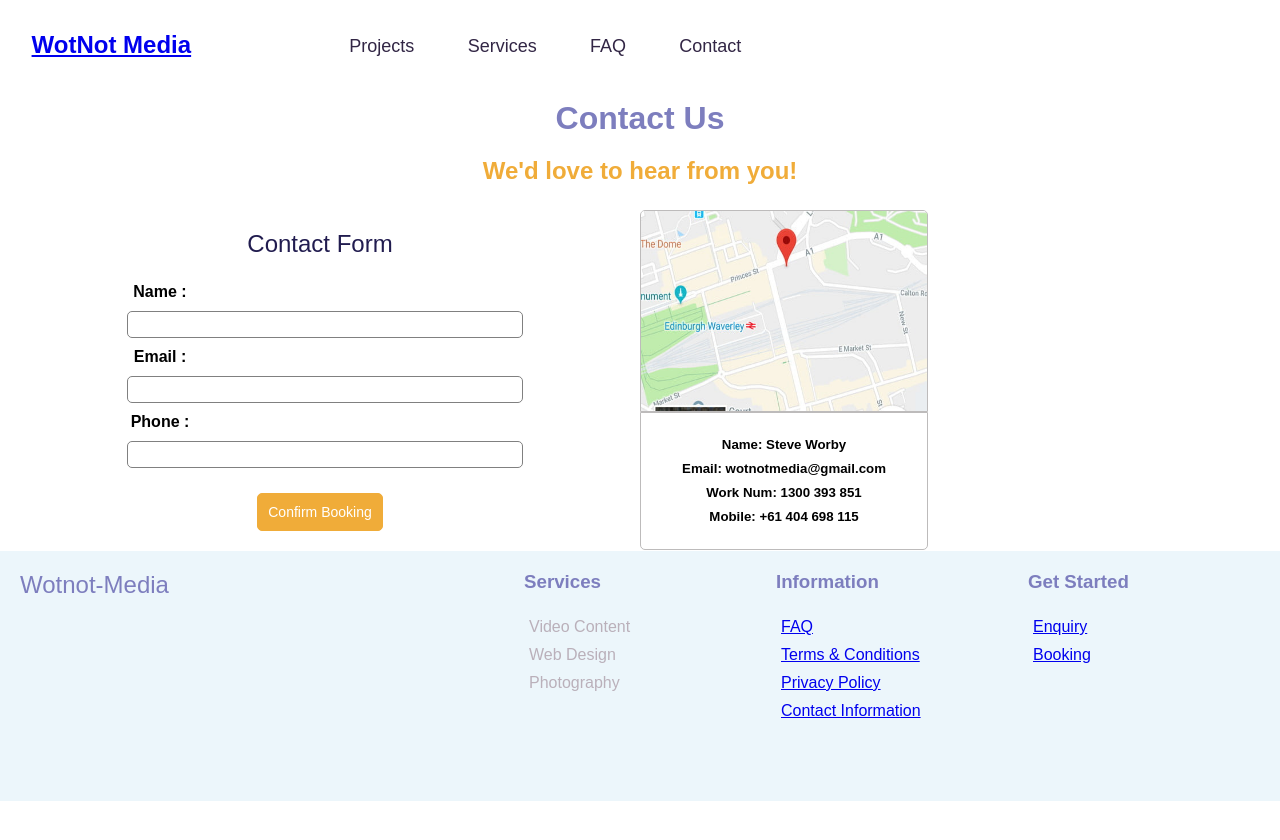
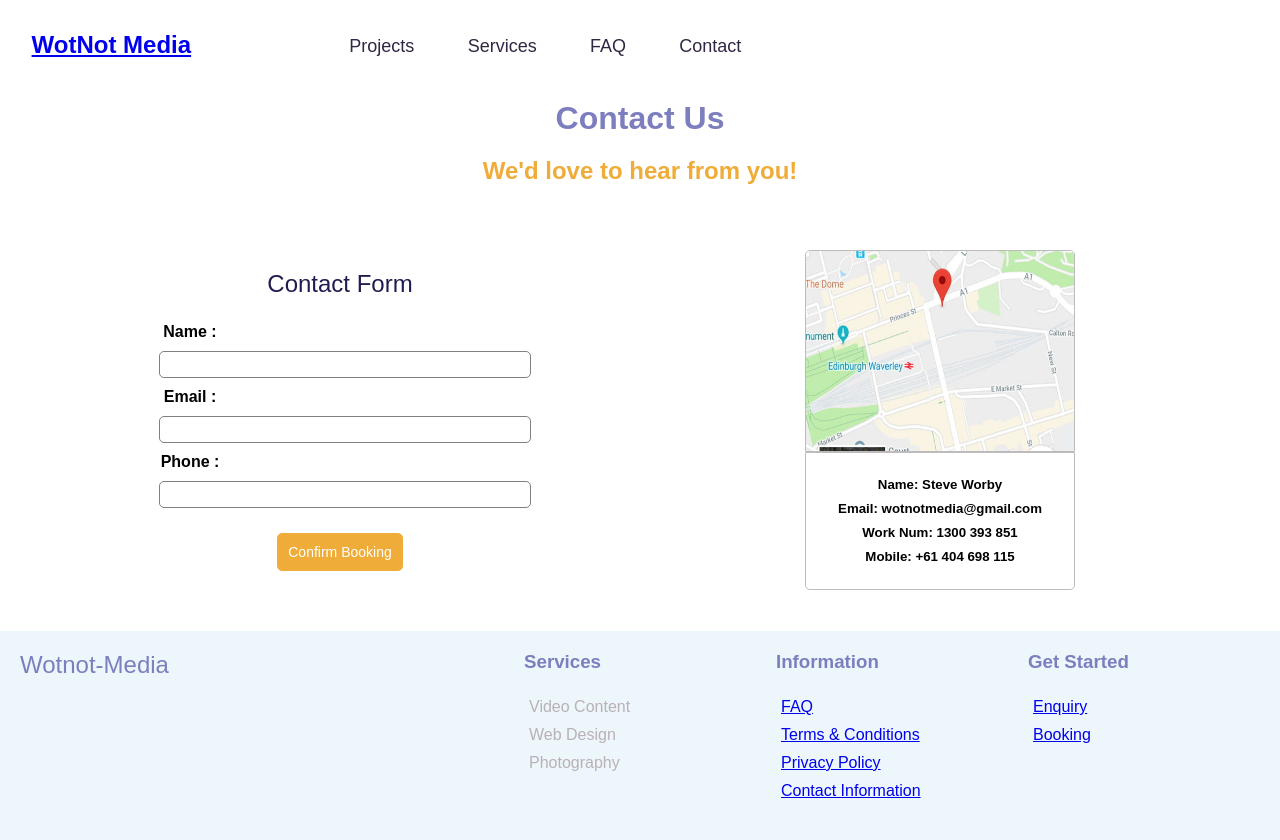
Before and after one commit to WClifford1/wotnot-media-client, a React (Create React App) app: page /contact in a window 1280 px wide. Shown: the top 840 px of the page. Before the commit the page ends 801 px from the top, so only its background shows below. Built offline with nearby package versions, Linux system fonts and the light colour scheme.

Commit message:
Contact page styling

```diff
--- a/src/App.css
+++ b/src/App.css
@@ -303,20 +303,18 @@
   -webkit-box-pack: center;
       -ms-flex-pack: center;
           justify-content: center;
+  text-align: center;
+  padding: 40px;
 }
 
 .contact-cont .contact-form {
   display: -webkit-box;
   display: -ms-flexbox;
   display: flex;
-  -webkit-box-pack: center;
-      -ms-flex-pack: center;
-          justify-content: center;
   -webkit-box-orient: vertical;
   -webkit-box-direction: normal;
       -ms-flex-direction: column;
           flex-direction: column;
-  text-align: center;
   width: 100%;
 }
 
@@ -372,11 +370,11 @@
   display: -webkit-box;
   display: -ms-flexbox;
   display: flex;
-  -webkit-box-orient: vertical;
-  -webkit-box-direction: normal;
-      -ms-flex-direction: column;
-          flex-direction: column;
   width: 100%;
+  text-align: center;
+  -webkit-box-pack: center;
+      -ms-flex-pack: center;
+          justify-content: center;
 }
 
 .contact-cont .contact-details .contact-card {
--- a/src/Styles/_Contact.scss
+++ b/src/Styles/_Contact.scss
@@ -33,14 +33,16 @@ $off-black: #322645;
         // border: 2px solid turquoise;
         display: flex;
         justify-content: center;
+        text-align: center;
+        padding: 40px;
     }
 
     .contact-form {
         // border: 2px solid blue;
         display: flex;
-        justify-content: center;
+        // justify-content: center;
         flex-direction: column;
-        text-align: center;
+        // text-align: center;
         width: 100%;
 
         h2 {
@@ -91,8 +93,10 @@ $off-black: #322645;
 
     .contact-details {
         display: flex;
-        flex-direction: column;
+        // flex-direction: column;
         width: 100%;
+        text-align: center;
+        justify-content: center;
         // border: 2px solid red;
 
 
```
Also changed, not shown: src/Styles/_Home.scss (+0 -10 lines), 1 other file (tests, documents, lock files or other folders).
